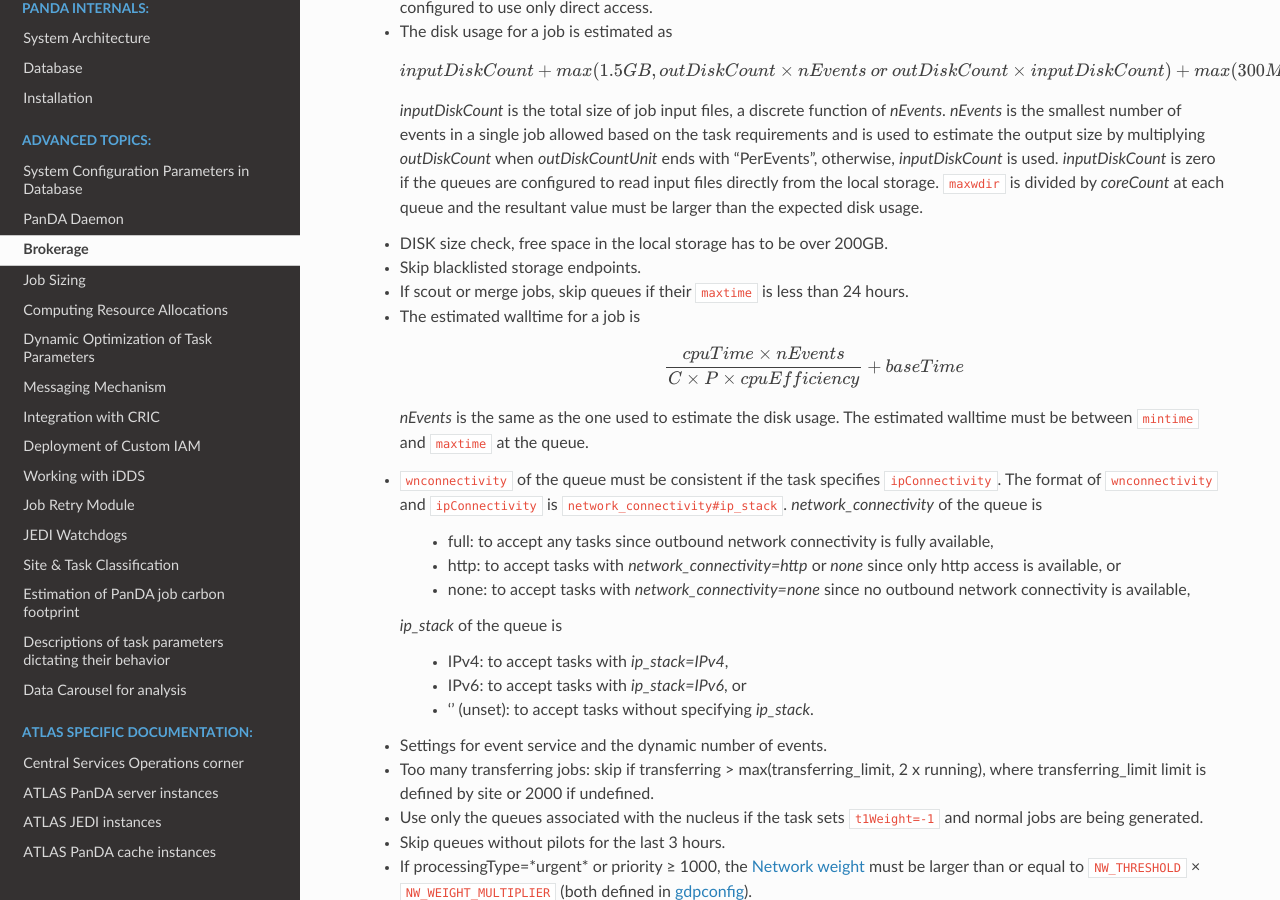
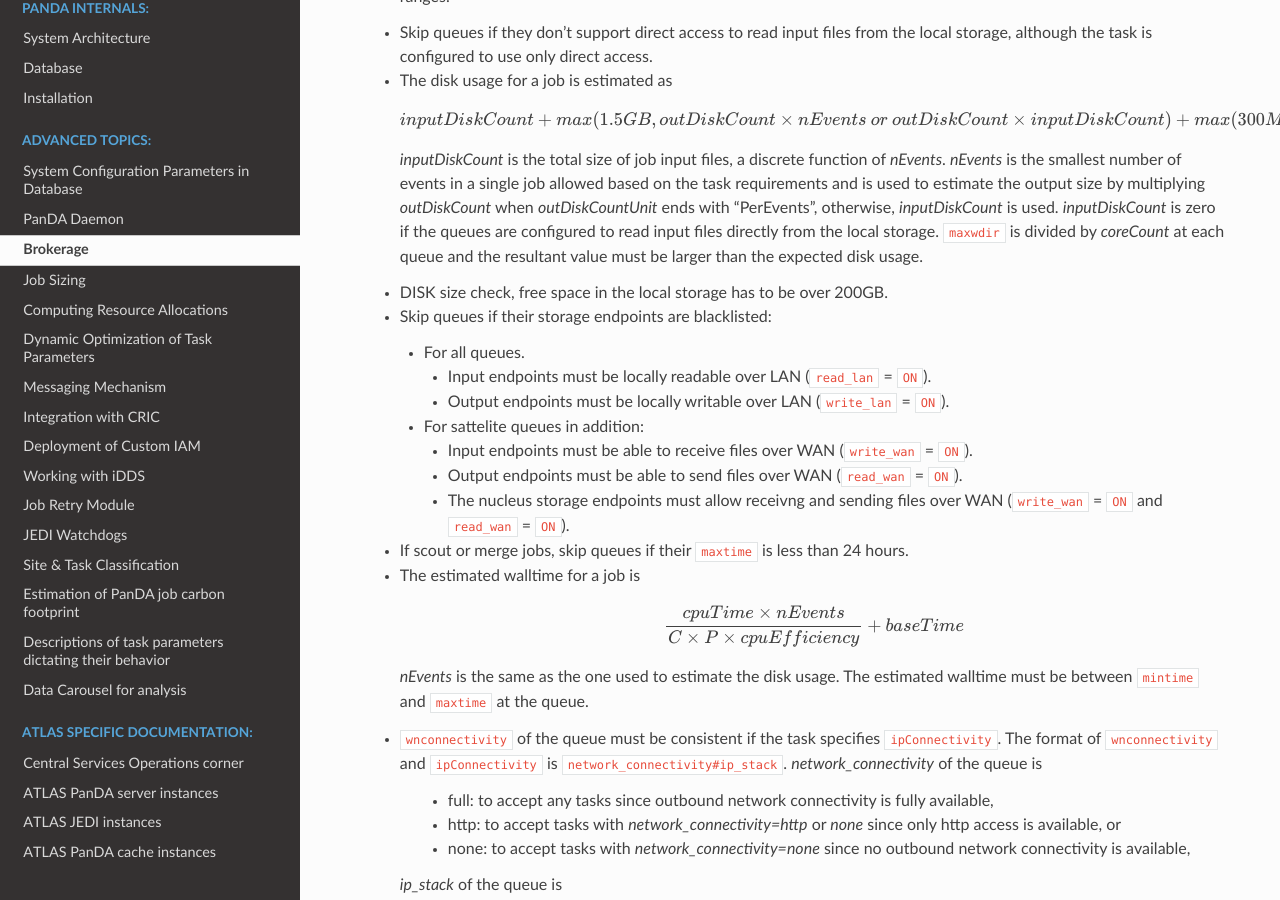
Before and after one commit to PanDAWMS/panda-docs, a Sphinx documentation site: the page built from docs/source/advanced/brokerage.rst, in a window 1280 px wide and 900 px high, scrolled down 3284 px. Built offline with Sphinx 7.4.7 and the Read the Docs theme 3.1.0, drawn with Linux system fonts in a browser that asks for light colours; pages that are not in the unit, such as notebooks, are missing from menus; some of the changed text lies outside the part shown.

Commit message:
read/write_lan/wan in the brokerage

```diff
--- a/docs/source/advanced/brokerage.rst
+++ b/docs/source/advanced/brokerage.rst
@@ -41,7 +41,7 @@
 
    * Nuclei must have associated storages.
 
-   * The storages associated to nuclei must have enough space
+   * The storages associated to nuclei must have enough space:
 
      .. math::
 
@@ -53,6 +53,9 @@
      of exiting workload assigned to the nucleus. *diskThreshold* is the threshold defined per gshare
      as ``DISK_THRESHOLD_<gshare>`` in :doc:`gdpconfig </advanced/gdpconfig>`. If not specified per gshare,
      ``DISK_THRESHOLD`` defines it for all, with a default value of 100 TB.
+
+   * The storages associated to nuclei must be able to send input files to satellites and receive output files
+     from sattellites over WAN, i.e., their ``read_wan`` and ``write_wan`` must be ``ON``.
 
    * Nuclei must pass the data locality check with the following rules:
 
@@ -187,7 +190,21 @@
 
    * DISK size check, free space in the local storage has to be over 200GB.
 
-   * Skip blacklisted storage endpoints.
+   * Skip queues if their storage endpoints are blacklisted:
+
+     * For all queues.
+
+       * Input endpoints must be locally readable over LAN (``read_lan`` = ``ON``).
+
+       * Output endpoints must be locally writable over LAN (``write_lan`` = ``ON``).
+
+     * For sattelite queues in addition:
+
+       * Input endpoints must be able to receive files over WAN (``write_wan`` = ``ON``).
+
+       * Output endpoints must be able to send files over WAN (``read_wan`` = ``ON``).
+
+       * The nucleus storage endpoints must allow receivng and sending files over WAN (``write_wan`` = ``ON`` and ``read_wan`` = ``ON``).
 
    * If scout or merge jobs, skip queues if their ``maxtime`` is less than 24 hours.
 
```
